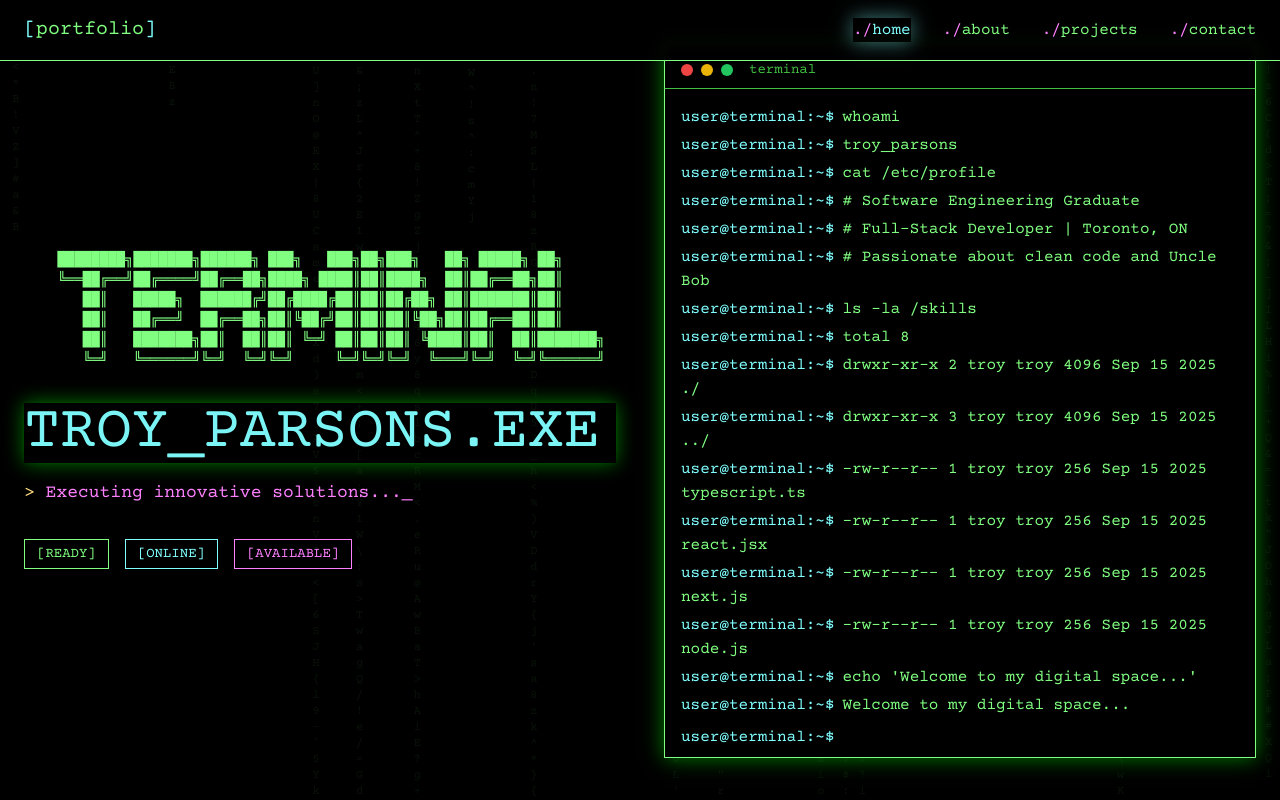
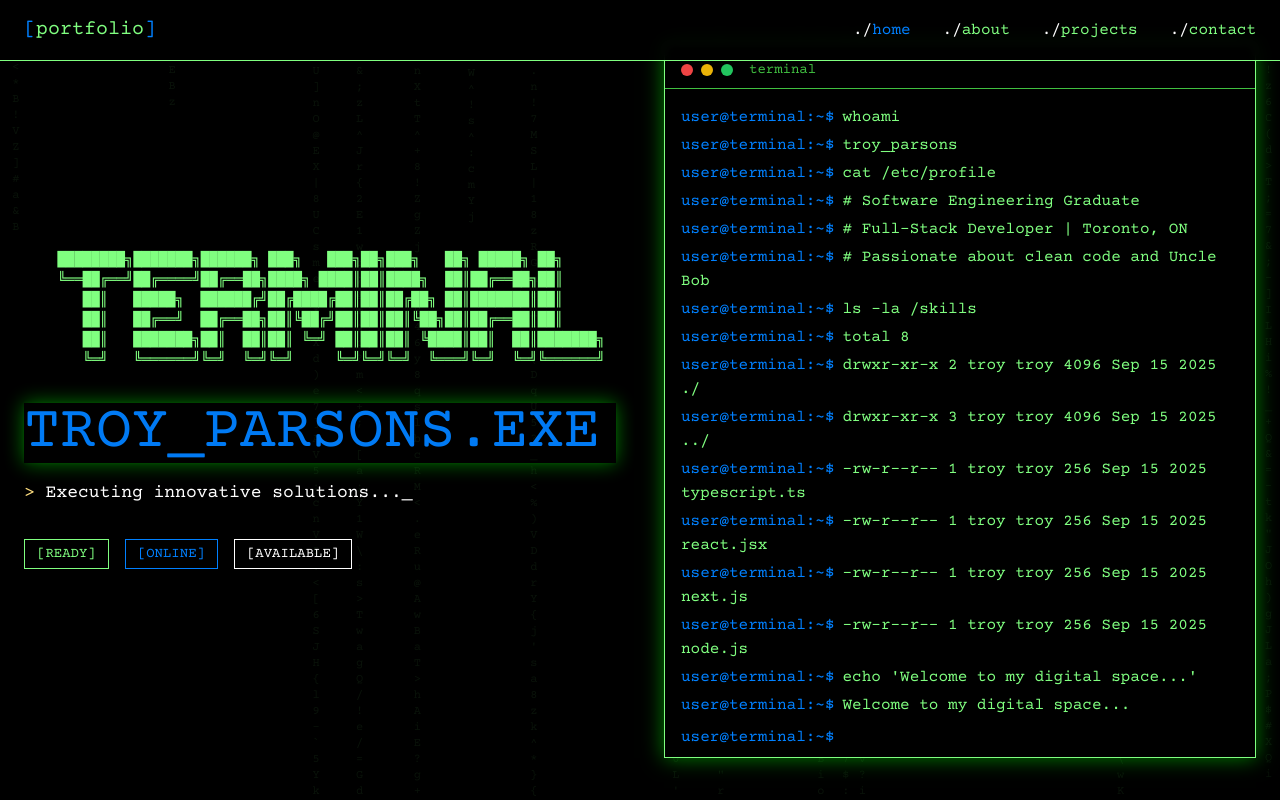
Before and after one commit to parsTroy/portfolio, a Next.js app: page / in a window 1280 px wide. Shown: the top 800 px of the page. Built offline with nearby package versions, Linux system fonts and the light colour scheme.

Commit message:
Update style

```diff
--- a/src/app/globals.css
+++ b/src/app/globals.css
@@ -22,12 +22,12 @@ All colors MUST be HSL.
     --primary-foreground: 0 0% 0%;
 
     --secondary: 0 0% 10%; /* Dark secondary */
-    --secondary-foreground: 180 100% 75%; /* Cyan text */
+    --secondary-foreground: 210 100% 50%; /* Darker terminal blue text */
 
     --muted: 0 0% 15%;
     --muted-foreground: 120 50% 50%; /* Dimmed green */
 
-    --accent: 300 100% 75%; /* Magenta accent */
+    --accent: 0 0% 100%; /* White accent */
     --accent-foreground: 0 0% 0%;
 
     --destructive: 0 100% 50%;
@@ -41,22 +41,22 @@ All colors MUST be HSL.
 
     /* Terminal specific colors */
     --terminal-green: 120 100% 75%;
-    --terminal-cyan: 180 100% 75%;
-    --terminal-magenta: 300 100% 75%;
+    --terminal-cyan: 210 100% 50%; /* Darker terminal blue */
+    --terminal-magenta: 0 0% 100%; /* White */
     --terminal-amber: 45 100% 75%;
     --terminal-dim: 120 50% 50%;
 
     /* Glow effects */
     --glow-primary: 0 0 20px hsl(120 100% 50% / 0.5);
-    --glow-accent: 0 0 20px hsl(300 100% 75% / 0.5);
-    --glow-cyan: 0 0 20px hsl(180 100% 75% / 0.5);
+    --glow-accent: 0 0 20px hsl(0 0% 100% / 0.5);
+    --glow-cyan: 0 0 20px hsl(210 100% 50% / 0.5);
 
     --sidebar-background: 0 0% 5%;
     --sidebar-foreground: 120 100% 75%;
     --sidebar-primary: 120 100% 50%;
     --sidebar-primary-foreground: 0 0% 0%;
     --sidebar-accent: 0 0% 10%;
-    --sidebar-accent-foreground: 180 100% 75%;
+    --sidebar-accent-foreground: 210 100% 50%;
     --sidebar-border: 120 50% 25%;
     --sidebar-ring: 120 100% 50%;
   }
@@ -73,10 +73,10 @@ All colors MUST be HSL.
     --primary: 120 100% 50%;
     --primary-foreground: 0 0% 0%;
     --secondary: 0 0% 10%;
-    --secondary-foreground: 180 100% 75%;
+    --secondary-foreground: 210 100% 50%;
     --muted: 0 0% 15%;
     --muted-foreground: 120 50% 50%;
-    --accent: 300 100% 75%;
+    --accent: 0 0% 100%;
     --accent-foreground: 0 0% 0%;
     --destructive: 0 100% 50%;
     --destructive-foreground: 0 0% 100%;
@@ -84,8 +84,8 @@ All colors MUST be HSL.
     --input: 0 0% 10%;
     --ring: 120 100% 50%;
     --terminal-green: 120 100% 75%;
-    --terminal-cyan: 180 100% 75%;
-    --terminal-magenta: 300 100% 75%;
+    --terminal-cyan: 210 100% 50%;
+    --terminal-magenta: 0 0% 100%;
     --terminal-amber: 45 100% 75%;
     --terminal-dim: 120 50% 50%;
     --radius: 0rem;
--- a/tailwind.config.ts
+++ b/tailwind.config.ts
@@ -52,8 +52,6 @@ export default {
       },
       boxShadow: {
         'glow-green': '0 0 20px hsl(120 100% 50% / 0.5)',
-        'glow-magenta': '0 0 20px hsl(300 100% 75% / 0.5)',
-        'glow-cyan': '0 0 20px hsl(180 100% 75% / 0.5)',
       },
       keyframes: {
         "accordion-down": {
```
